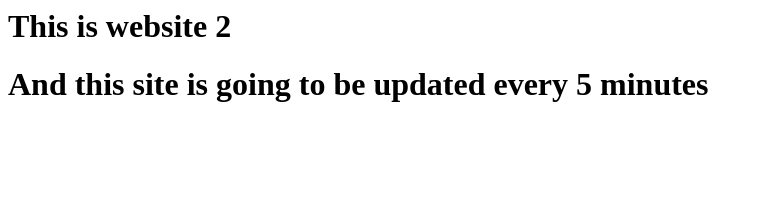
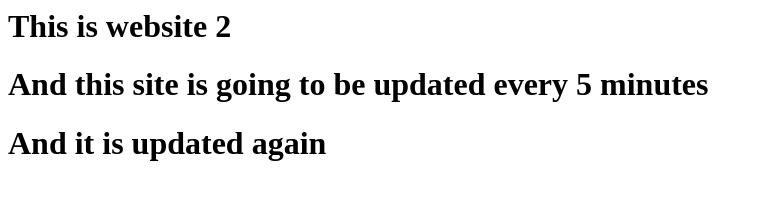
Before and after one commit to shubhDev1/web-site2, a plain HTML site: page index.html in a window 1280 px wide. Shown: the whole page, without its empty margins (0-763 px from the left). Drawn offline with Linux system fonts and the light colour scheme.

Commit message:
Update index.html

```diff
--- a/index.html
+++ b/index.html
@@ -1,4 +1,5 @@
 <html>
   <h1>This is website 2</h1>
   <h1>And this site is going to be updated every 5 minutes</h1>
+  <h1>And it is updated again</h1>
 </html>
```
